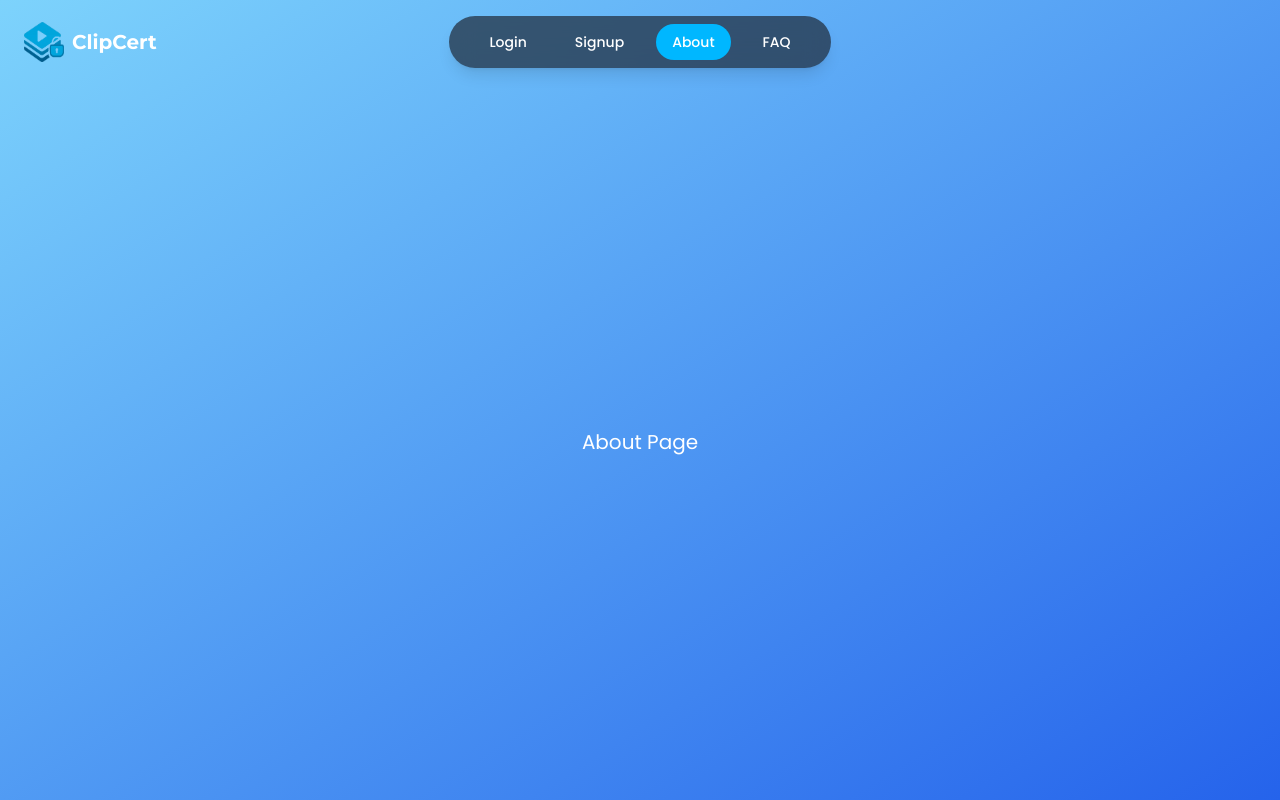
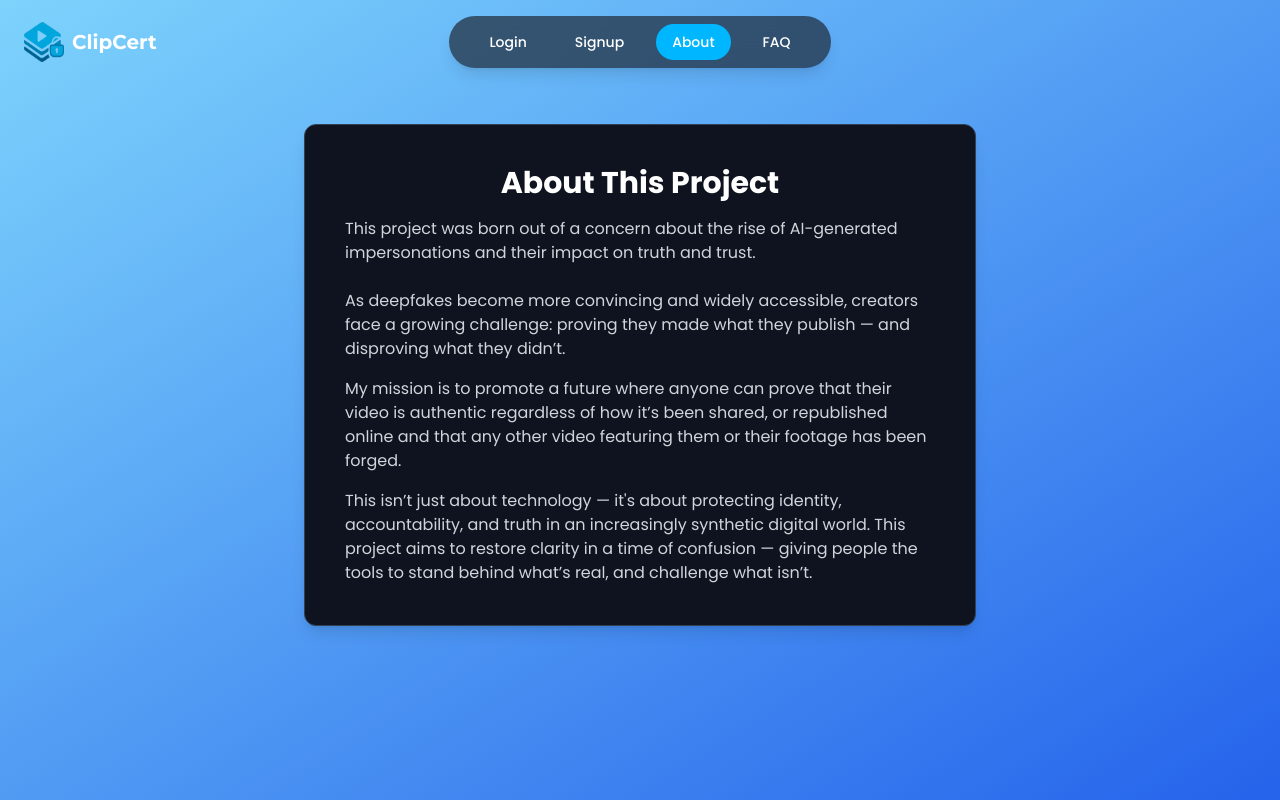
Before and after one commit to Vintr0n/AuthentiClip, a React (Vite) app in the folder frontend/: page /about in a window 1280 px wide. Built offline with nearby package versions, Linux system fonts and the light colour scheme.

Commit message:
About first run

```diff
--- a/frontend/src/pages/About.jsx
+++ b/frontend/src/pages/About.jsx
@@ -1,3 +1,26 @@
 export default function About() {
-  return <h1 className="text-xl">About Page</h1>
+  return (
+    <div className="flex justify-center min-h-screen overflow-y-auto items-start mt-10 px-4">
+      <div className="w-full sm:max-w-2xl bg-[#0e131f] border border-slate-700 p-10 rounded-xl shadow-lg text-white">
+        <h1 className="text-3xl font-bold mb-4 text-center">About This Project</h1>
+        <p className="mb-6 text-gray-300">
+          This project was born out of a concern about the rise of AI-generated impersonations and their
+          impact on truth and trust.
+        </p>
+        <p className="mb-4 text-gray-300">
+          As deepfakes become more convincing and widely accessible, creators face a growing challenge:
+		  proving they made what they publish — and disproving what they didn’t.
+        </p>
+        <p className="mb-4 text-gray-300">
+          My mission is to promote a future where anyone can prove that their video is authentic
+		  regardless of how it’s been shared, or republished online and that any other video featuring them or their footage has been forged.
+        </p>
+        <p className="text-gray-300">
+		          This isn’t just about technology — it's about protecting identity, accountability,
+          and truth in an increasingly synthetic digital world.
+          This project aims to restore clarity in a time of confusion — giving people the tools to stand behind what’s real, and challenge what isn’t.
+        </p>
+      </div>
+    </div>
+  );
 }
```
